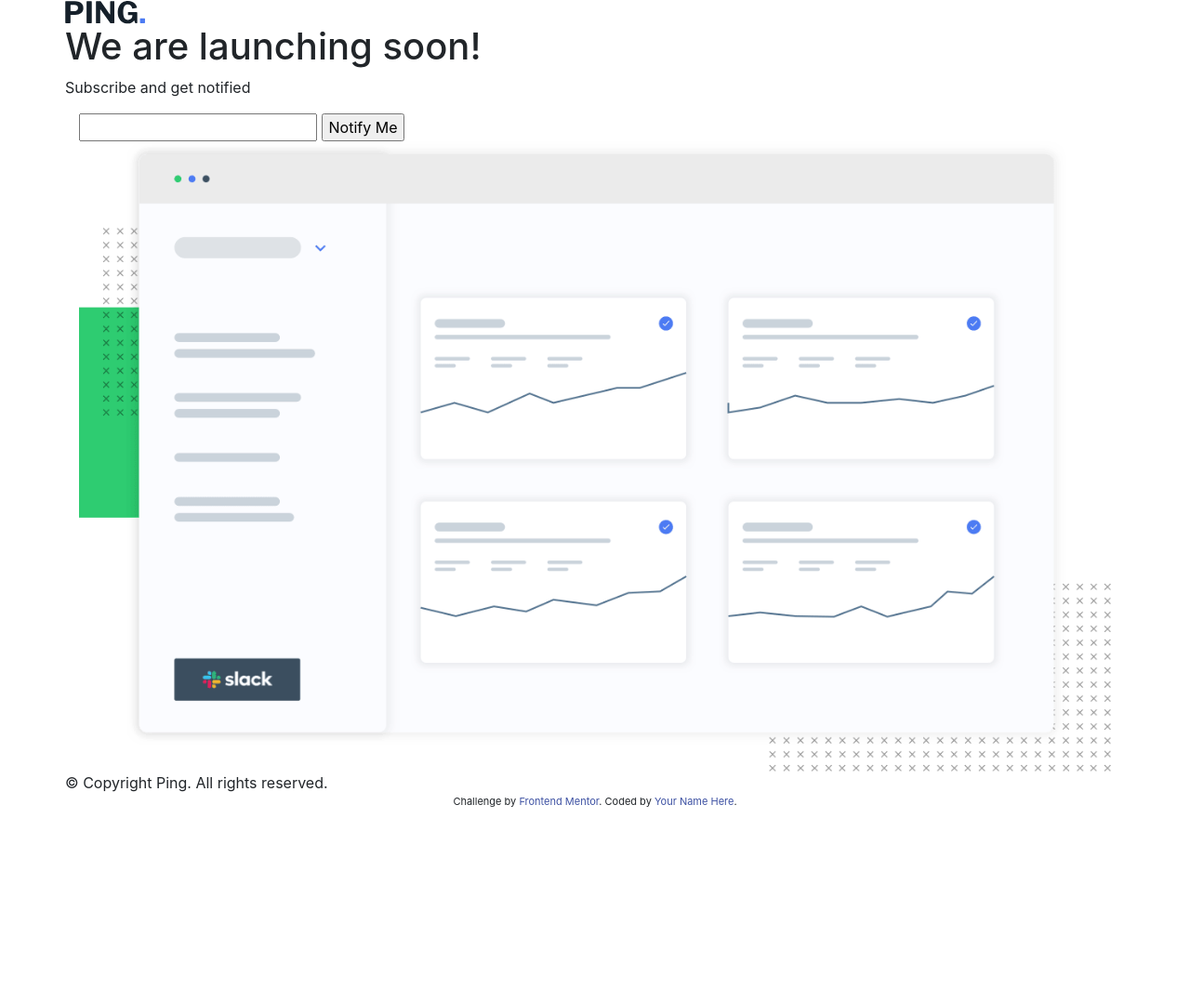
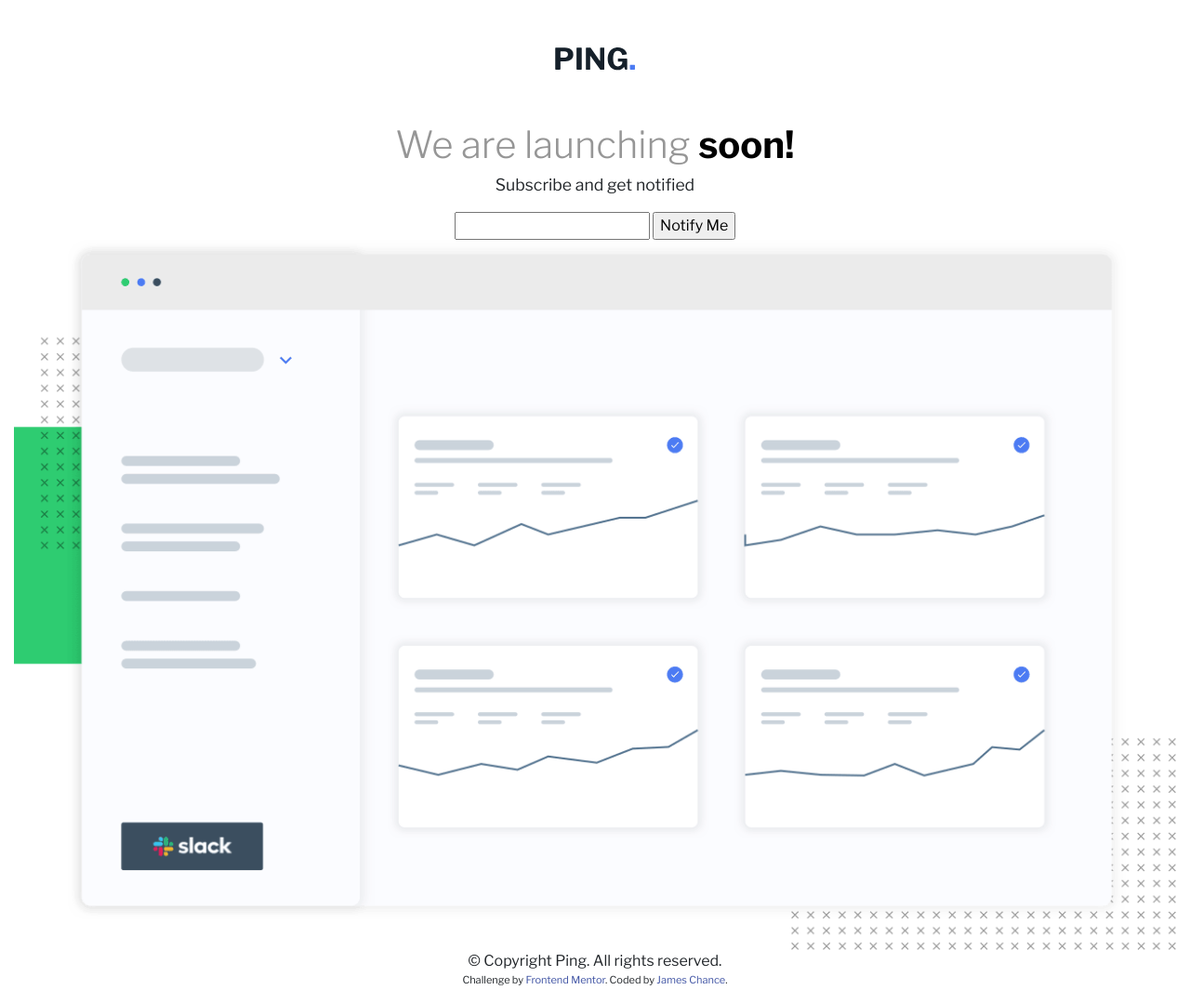
Before and after one commit to jameschancetech/ping-coming-soon-page, a plain HTML site: page index.html in a window 1280 px wide. Shown: the whole page at 93% size. Before the commit the page ends 887 px from the top, so only its background shows below. Drawn offline with nearby package versions, Linux system fonts and the light colour scheme.

Commit message:
First two headings completed
First two heading completed

```diff
--- a/index.html
+++ b/index.html
@@ -5,57 +5,73 @@
 
   <meta charset="UTF-8">
   <meta name="viewport" content="width=device-width, initial-scale=1.0">
+
   <link rel="icon" type="image/png" sizes="32x32" href="./images/favicon-32x32.png">
+
   <link rel="stylesheet" href="https://stackpath.bootstrapcdn.com/bootstrap/4.5.0/css/bootstrap.min.css"
     integrity="sha384-9aIt2nRpC12Uk9gS9baDl411NQApFmC26EwAOH8WgZl5MYYxFfc+NcPb1dKGj7Sk" crossorigin="anonymous">
+
+
   <link rel="stylesheet" href="style.css">
+
   <title>Frontend Mentor | Ping coming soon page</title>
 
 </head>
 
 <body>
+  <div class="container">
 
-  <div class="container">
-    <div class="row">
+    <div class="row" id="logoDiv">
+      <div class="col-12 text-center">
         <img src="images\logo.svg" alt="pingLogo">
       </div>
+    </div>
+
     <div class="row">
-      <h1 class="text-center">We are launching soon!</h1>
+      <div class="col-12 text-center headingText">
+        <p id="launchingSoon">We are launching <span id="soonSpan">soon!</span></p>
       </div>
-    <div class="row">
-      <p class="text-center">
+    </div>
+
+    <div class="row" id="subAndNotDiv">
+      <p class="col-12 text-center" id="secondHeading">
         Subscribe and get notified
       </p>
     </div>
 
+    <div class="row">
+      <div class="col-12">
+
+      </div class="row" id="firstRow">
+      <div class="col-12 text-center">
         <form action="">
           <input type="email" name="" id="">
           <input type="submit" value="Notify Me">
         </form>
-
-    <img class="img-fluid" src="images/illustration-dashboard.png" alt="">
+      </div>
+    </div>
 
     <div class="row">
+      <div class="col-12 text-center">
+        <img class="img-fluid" src="images/illustration-dashboard.png" alt="">
+      </div>
+    </div>
+
+    <div class="row" class="text-center">
+      <div class="col-12 text-center">
         &copy; Copyright Ping. All rights reserved.
+      </div>
     </div>
 
   </div>
 
-
-
-
-
-
-
-
-
-
   <footer>
     <p class="attribution">
       Challenge by <a href="https://www.frontendmentor.io?ref=challenge" target="_blank">Frontend Mentor</a>.
-      Coded by <a href="#">Your Name Here</a>.
+      Coded by <a href="https://jameschance.co.uk" target="_blank">James Chance</a>.
     </p>
   </footer>
+
   <script src="https://code.jquery.com/jquery-3.5.1.slim.min.js"
     integrity="sha384-DfXdz2htPH0lsSSs5nCTpuj/zy4C+OGpamoFVy38MVBnE+IbbVYUew+OrCXaRkfj"
     crossorigin="anonymous"></script>
--- a/style.css
+++ b/style.css
@@ -1,2 +1,59 @@
-.attribution { font-size: 11px; text-align: center; }
-.attribution a { color: hsl(228, 45%, 44%); }
+@import url('https://fonts.googleapis.com/css2?family=Libre+Franklin:wght@300;400;500;600;700&display=swap');
+
+* {
+	font-family: 'Libre Franklin', sans-serif;
+}
+
+.container {
+  max-width: 1440px;
+}
+
+#firstRow {
+	margin-bottom: 0px;
+	padding-bottom: 0px;
+}
+
+#logoDiv {
+	margin: 50px 0px;
+}
+
+.headingText {
+	color: hsl(0, 0%, 59%);
+	font-weight: 300;
+	font-size: 2.5rem;
+	margin-bottom: 0px;
+	padding-bottom: 0px;
+}
+
+#launchingSoon {
+	padding-bottom: 0px;
+	margin-bottom:0px;
+}
+
+#soonSpan {
+	color: black;
+	font-weight: 700;
+}
+
+
+#subAndNotDiv {
+	padding-top: 0px;
+	margin-top: 0px;
+}
+
+#secondHeading {
+	font-weight: 400;
+	margin-top: 0px;
+	padding-top: 0px;
+	font-size: 1.1rem;
+}
+
+/* FOOTER */
+.attribution {
+	font-size: 11px;
+	text-align: center;
+}
+
+.attribution a {
+	color: hsl(228, 45%, 44%);
+}
```
Lines whose indentation alone changed are shown as unchanged.
